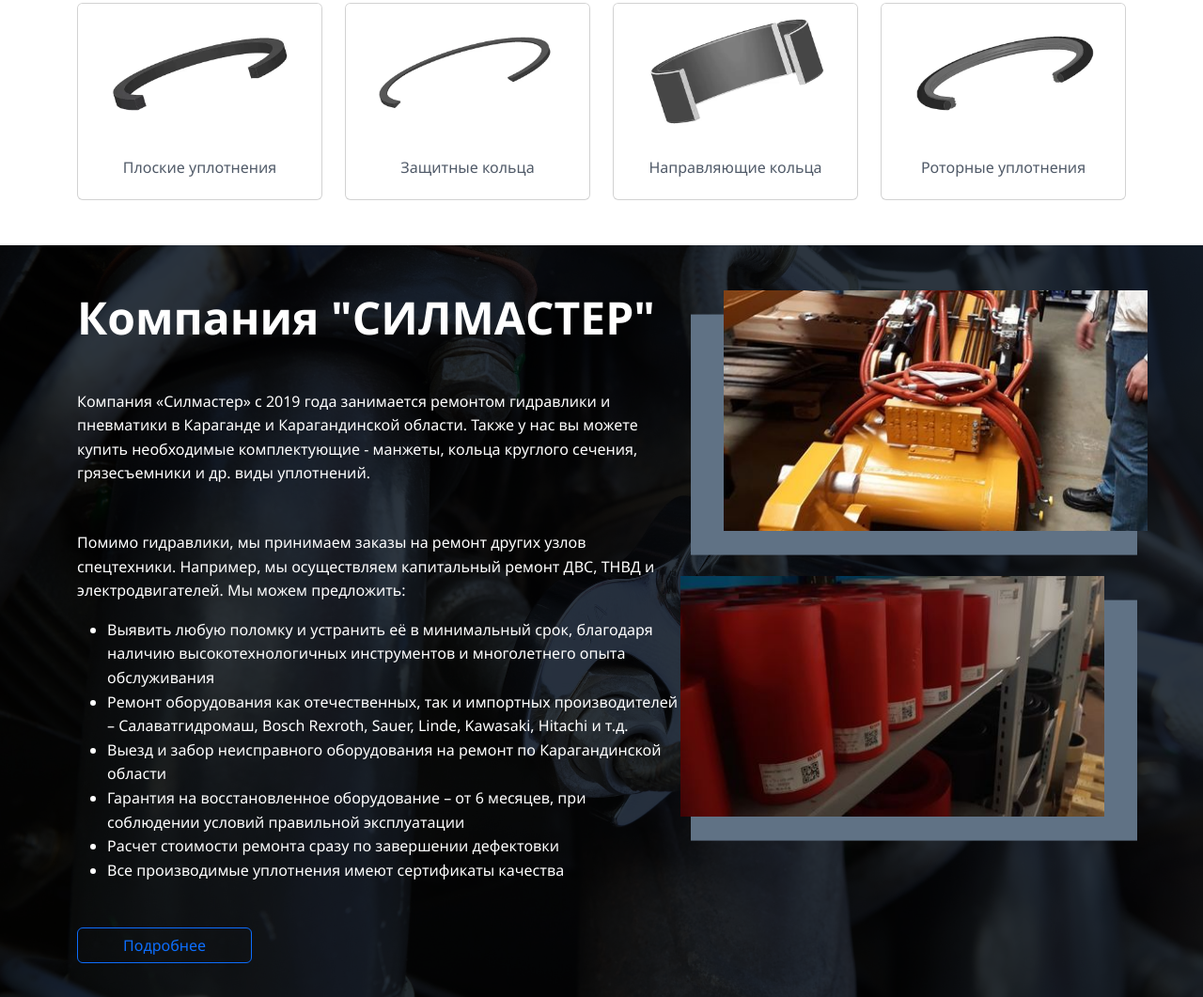
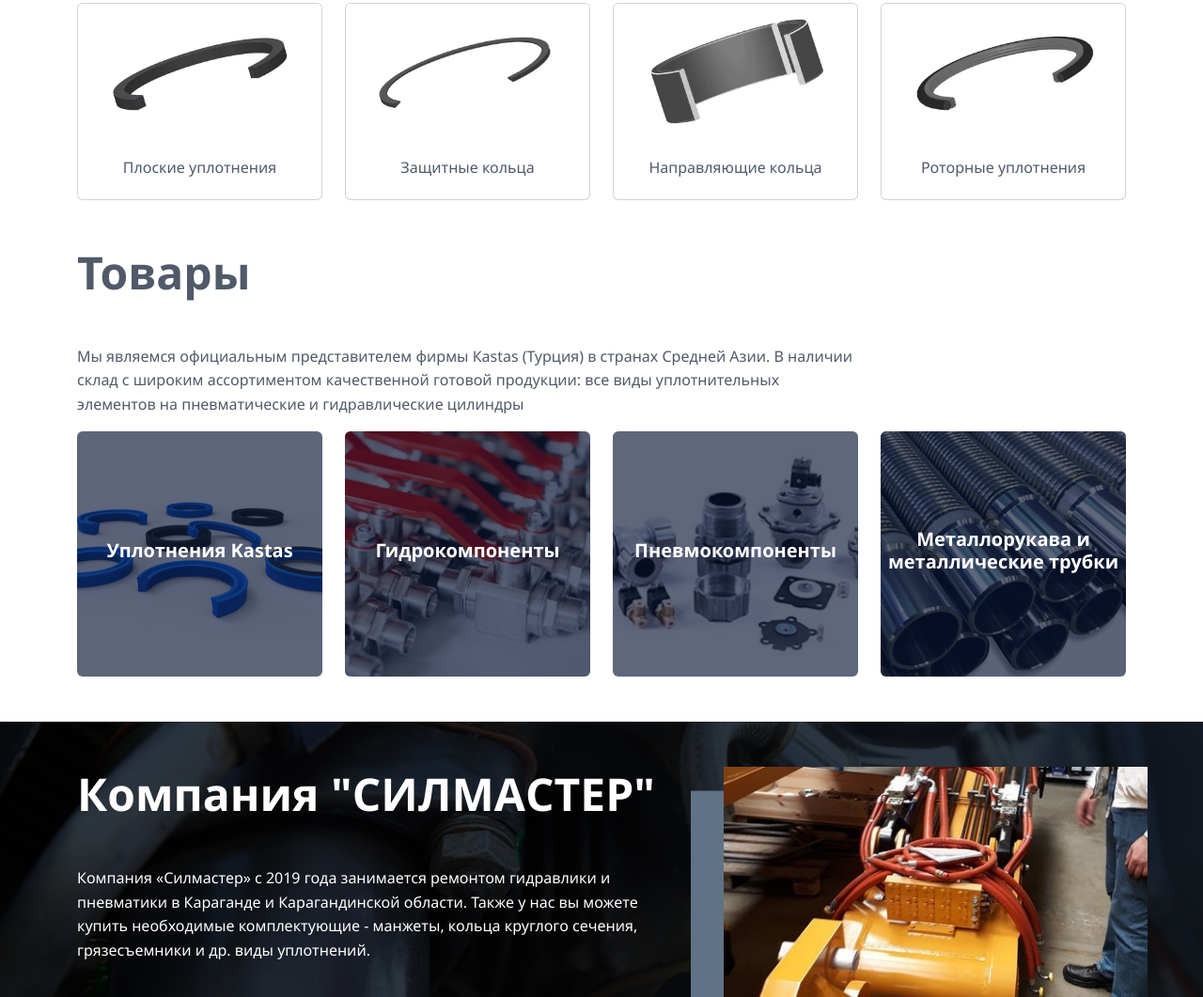
Before and after one commit to deepydee/sealmaster, a website: page index.html in a window 1280 px wide. Shown: the part 1870-2931 px from the top of the page at 94% size. Drawn offline with nearby package versions, Linux system fonts and the light colour scheme.

Commit message:
feat: add goods section

```diff
--- a/css/style.scss
+++ b/css/style.scss
@@ -296,8 +296,51 @@
   }
 }
 
-// .left-offset-wrapper {
-//   &::before {
-//     transform: translateY(30px);
-//   }
-// }
+.good-card {
+  position: relative;
+  overflow: hidden;
+
+  img {
+    display: block;
+    object-fit: cover;
+    width: 100%;
+    height: auto;
+    transition: all 0.4s ease-in-out;
+  }
+
+  .overlay {
+    position: absolute;
+    background: hsla(212, 17%, 21%, 0.1);
+
+    /* center overlay text */
+    display: flex;
+    align-items: center;
+    justify-content: center;
+    text-align: center;
+
+    h3 {
+      font-size: 1.25rem;
+      font-weight: bold;
+    }
+
+    a {
+      text-decoration: none;
+      color: #fff;
+      z-index: 2;
+
+      &:hover {
+        text-decoration: underline;
+      }
+    }
+  }
+
+  .overlay-1 {
+   inset: 0;
+  }
+
+  &:hover {
+    img {
+      transform: scale(1.1);
+    }
+  }
+}
--- a/images.config.js
+++ b/images.config.js
@@ -147,6 +147,21 @@
           position: "center"
         },
       ]
+    },
+    // Goods
+    {
+      name: "Goods Images",
+      source: "./img/goods",
+      recursive: false,
+      sizes: [
+        {
+          name: "Desktop Resolution",
+          width: 265,
+          height: 265,
+          fit: "cover",
+          position: "center"
+        },
+      ]
     }
   ]
 }
--- a/index.html
+++ b/index.html
@@ -314,6 +314,51 @@
               </div>
             </div>
           </a>
+        </div>
+
+      </div>
+    </section>
+
+    <section class="container goods mb-5">
+      <div class="row">
+        <div class="col-lg-9">
+          <h2 class="display-5 fw-bold mb-5">Товары</h2>
+          <p>Мы являемся официальным представителем фирмы Кastas (Турция) в странах Средней Азии. В наличии склад с широким ассортиментом качественной готовой продукции: все виды уплотнительных элементов на пневматические и гидравлические цилиндры</p>
+        </div>
+      </div>
+      <div class="row gy-4">
+
+        <div class="col-sm-6 col-lg-3">
+          <div class="good-card rounded">
+            <img src="img/goods/001-265x265.png" alt="Уплотнения Kastas">
+            <div class="overlay overlay-1">
+              <a href="#"><h3>Уплотнения Kastas</h3></a>
+            </div>
+          </div>
+        </div>
+        <div class="col-sm-6 col-lg-3">
+          <div class="good-card rounded">
+            <img src="img/goods/002-265x265.jpg" alt="Гидрокомпоненты">
+            <div class="overlay overlay-1">
+              <a href="#"><h3>Гидрокомпоненты</h3></a>
+            </div>
+          </div>
+        </div>
+        <div class="col-sm-6 col-lg-3">
+          <div class="good-card rounded">
+            <img src="img/goods/003-265x265.png" alt="Пневмокомпоненты">
+            <div class="overlay overlay-1">
+              <a href="#"><h3>Пневмокомпоненты</h3></a>
+            </div>
+          </div>
+        </div>
+        <div class="col-sm-6 col-lg-3">
+          <div class="good-card rounded">
+            <img src="img/goods/004-265x265.png" alt="Металлорукава и металлические трубки">
+            <div class="overlay overlay-1">
+              <a href="#"><h3>Металлорукава и металлические трубки</h3></a>
+            </div>
+          </div>
         </div>
 
       </div>
```
Also changed, not shown: css/style.css, css/style.min.css, img/goods/001-265x265.png (added), img/goods/001.png (added), img/goods/002-265x265.jpg (added), img/goods/002.jpg (added), img/goods/003-265x265.png (added), img/goods/003.png (added), img/goods/004-265x265.png (added), img/goods/004.png (added), 3 other files.
